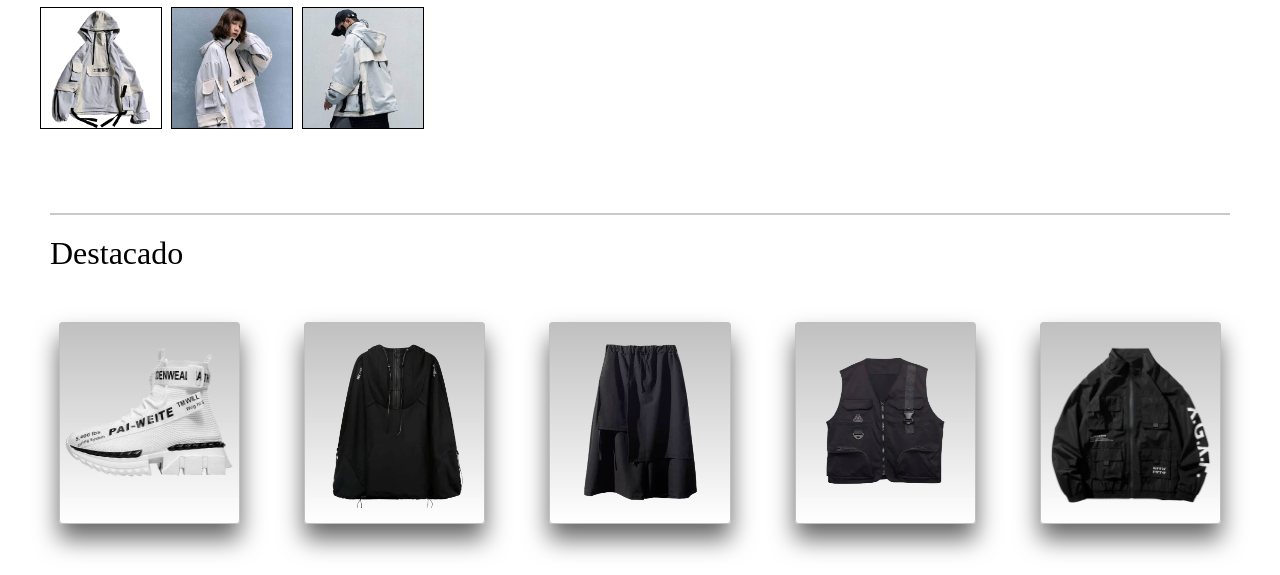
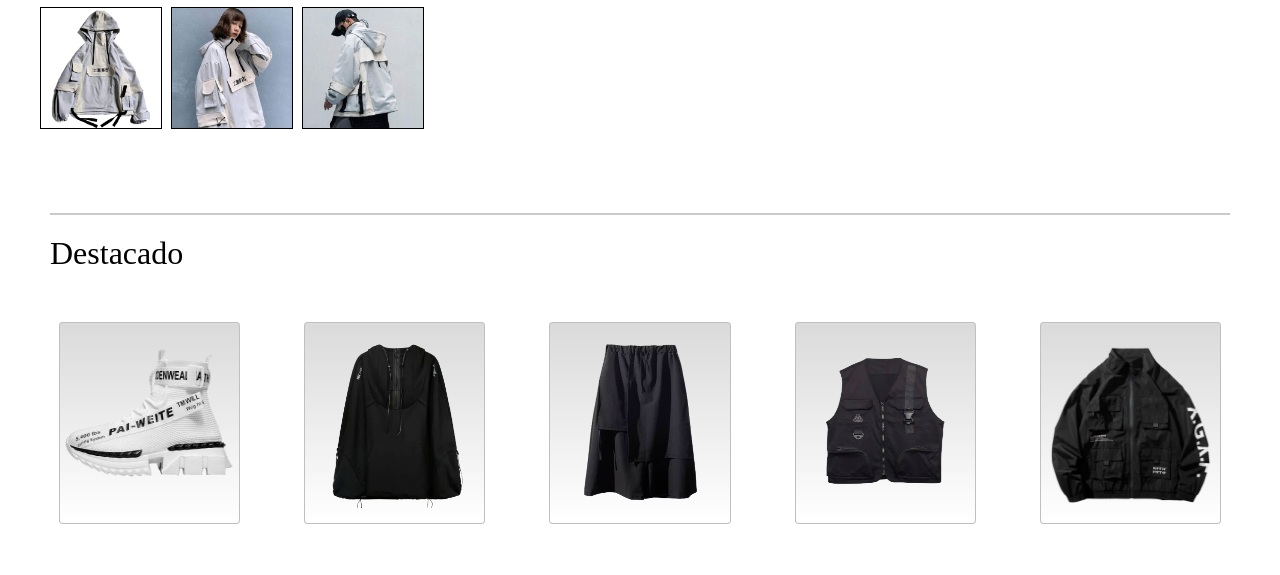
Before and after one commit to KurylukDev/ecommerceTechwear, a plain HTML site: page pages/producto.html in a window 1280 px wide. Shown: the part 627-1202 px from the top of the page. Drawn offline with Linux system fonts and the light colour scheme.

Commit message:
agregado de gradient luego eliminar

```diff
--- a/css/style.css
+++ b/css/style.css
@@ -205,6 +205,7 @@ Footer{
 }
 
 .cardImg{
+    background: linear-gradient(to bottom, rgba(0, 0, 0, 0.144), rgba(255, 255, 255, 0.342));
     margin: 0px;
     padding-left: 0px;
     width:100%;
@@ -226,7 +227,7 @@ Footer{
     justify-content: center;
     height: 200px;
     width:10vw;
-    background-image: linear-gradient(to bottom, rgba(0, 0, 0, 0.247) , white);
+    background-color:rgba(128, 128, 128, 0.11);
     margin: 25px;
     padding: 0;
     border: 0.5px rgba(0, 0, 0, 0.199) solid;
@@ -239,7 +240,7 @@ Footer{
 }
 
 .cardBorder p{
-    background-color: rgba(255, 255, 255, 0);
+    background-color: rgb(255, 255, 255);
     font-size:1em;
     width: 100%;
     padding: 0;
@@ -287,13 +288,13 @@ Footer{
 }
 
 .producto{
+    background: linear-gradient(to bottom, rgba(0, 0, 0, 0.144), rgba(255, 255, 255, 0.342));
     padding: 10px;
     margin: 40px;
     width:200px;
     height: 250px;
     border:1px rgb(230, 230, 230) solid;
     border-radius:2%;
-    background-image: linear-gradient(to bottom, rgba(0, 0, 0, 0.247) , white);
     box-shadow: 0 15px 25px rgba(0,0,0,.6);
 }
 
@@ -696,17 +697,12 @@ Footer{
     justify-content: center;
 }
 .productosImg img{
-    background-image: linear-gradient(to bottom, rgba(0, 0, 0, 0.247) , white);
-    border: 1px rgb(192, 192, 192) solid;
-    border-radius:5%;
-    box-shadow: 0 15px 25px rgba(0,0,0,.6);
+    background: linear-gradient(to bottom, rgba(0, 0, 0, 0.144), rgba(255, 255, 255, 0.342));
+    border: 0.5px rgb(192, 192, 192) solid;
+    border-radius:2%;
     margin: 10px 2.5vw;
     width: 150px;
     height: 200px;
-    -webkit-border-radius:5%;
-    -moz-border-radius:5%;
-    -ms-border-radius:5%;
-    -o-border-radius:5%;
 }
 .productosImg a{
     margin: 10px 2%,
```
